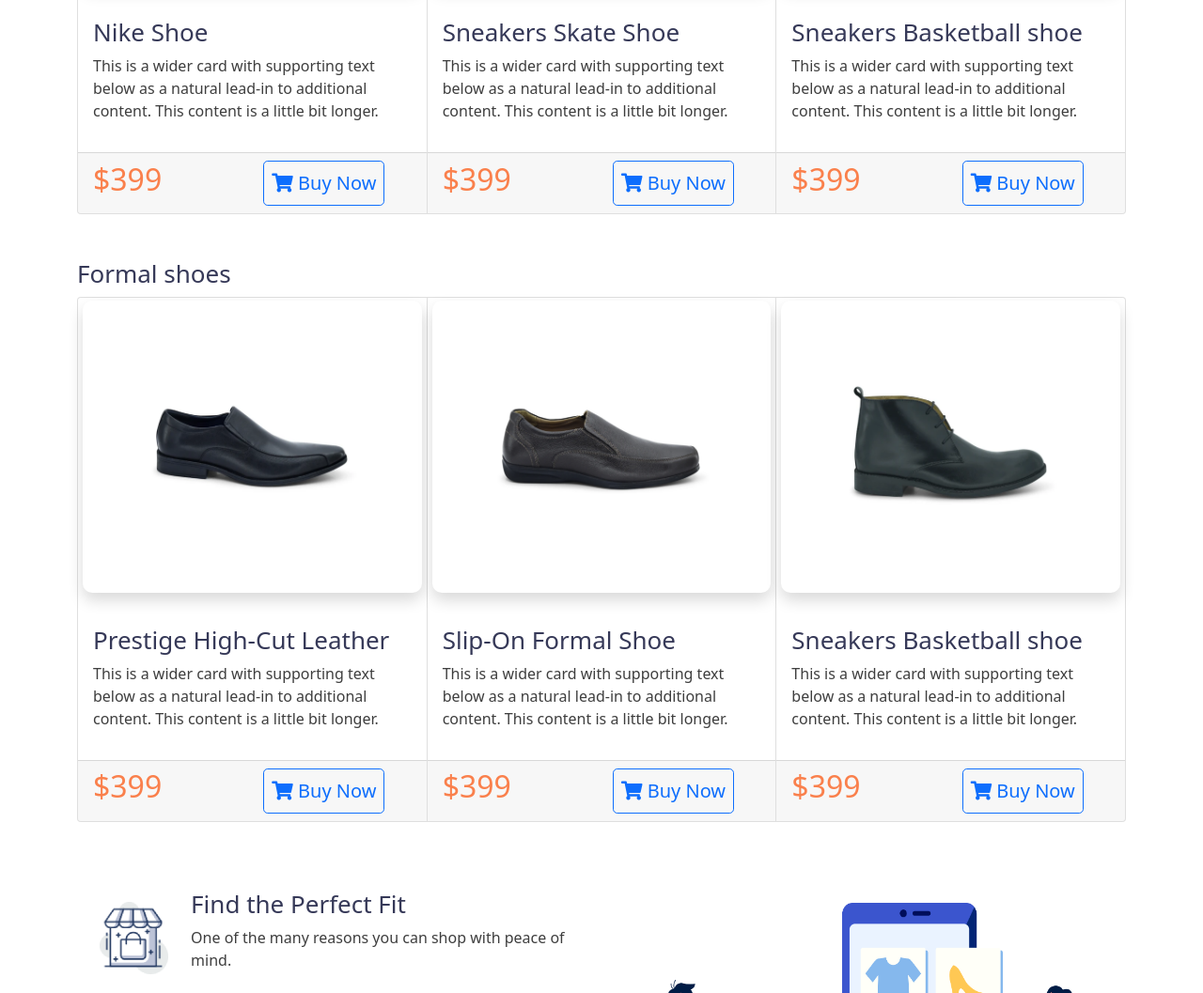
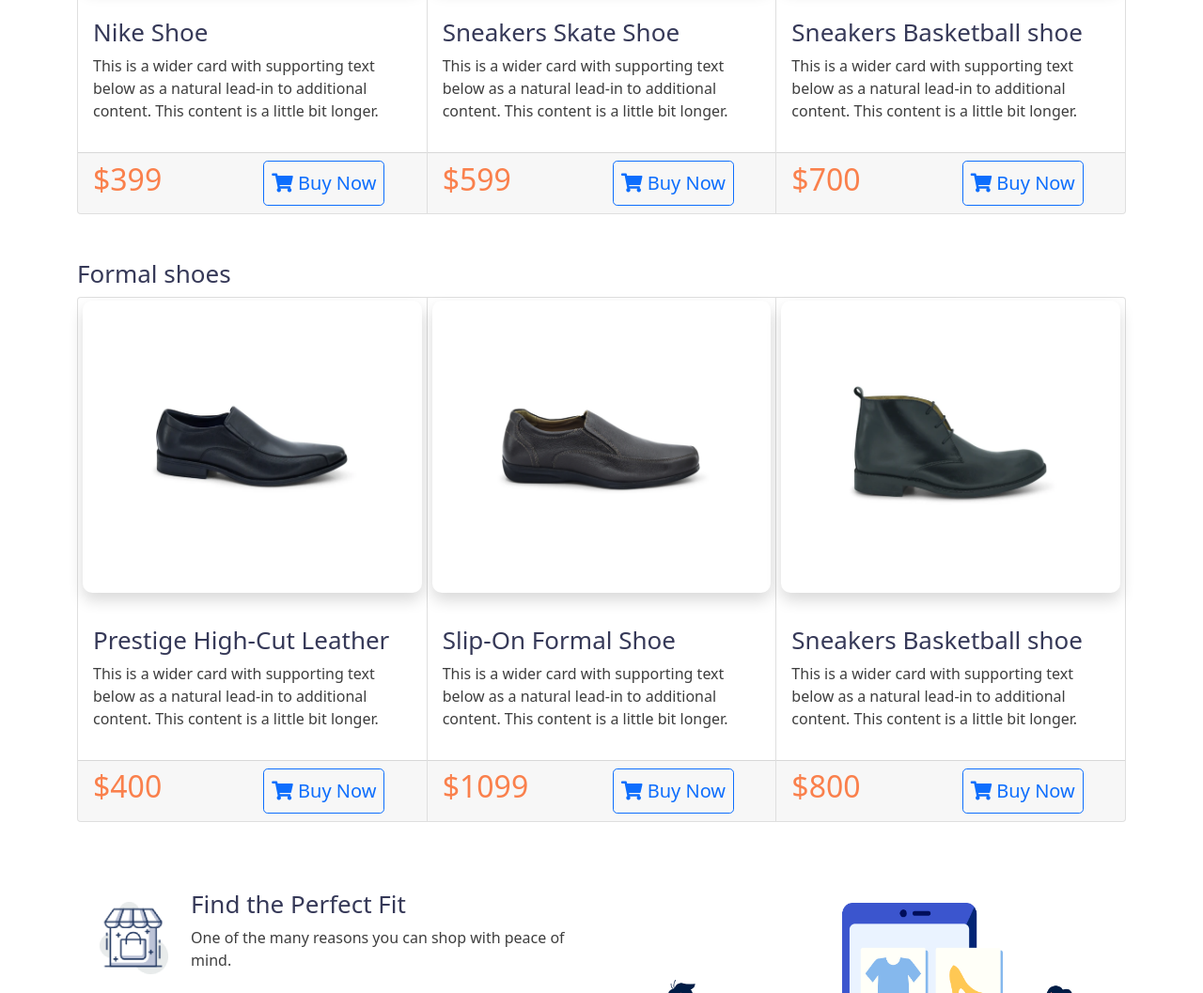
Before and after one commit to Ezazahmed16/Nike-World, a plain HTML site: page index.html in a window 1280 px wide. Shown: the part 968-2025 px from the top of the page at 94% size. Drawn offline with nearby package versions, Linux system fonts and the light colour scheme.

Commit message:
niki--world

```diff
--- a/index.html
+++ b/index.html
@@ -103,7 +103,7 @@
               </div>
               <div class="card-footer">
                 <div class="row d-flex align-items-center justify-content-center">
-                  <div class="col-6"><h2>$399</h2></div>
+                  <div class="col-6"><h2>$599</h2></div>
                   <div class="col-6">
                     <button type="button" class="btn btn-lg btn-outline-primary px-2"><i class="fas fa-shopping-cart"></i> Buy Now</button>
                   </div>
@@ -120,7 +120,7 @@
               </div>
               <div class="card-footer">
                 <div class="row d-flex align-items-center justify-content-center">
-                  <div class="col-6"><h2>$399</h2></div>
+                  <div class="col-6"><h2>$700</h2></div>
                   <div class="col-6">
                     <button type="button" class="btn btn-lg btn-outline-primary px-2"><i class="fas fa-shopping-cart"></i> Buy Now</button>
                   </div>
@@ -146,7 +146,7 @@
               </div>
               <div class="card-footer">
                 <div class="row d-flex align-items-center justify-content-center">
-                  <div class="col-6"><h2>$399</h2></div>
+                  <div class="col-6"><h2>$400</h2></div>
                   <div class="col-6">
                     <button type="button" class="btn btn-lg btn-outline-primary px-2"><i class="fas fa-shopping-cart"></i> Buy Now</button>
                   </div>
@@ -163,7 +163,7 @@
               </div>
               <div class="card-footer">
                 <div class="row d-flex align-items-center justify-content-center">
-                  <div class="col-6"><h2>$399</h2></div>
+                  <div class="col-6"><h2>$1099</h2></div>
                   <div class="col-6">
                     <button type="button" class="btn btn-lg btn-outline-primary px-2"><i class="fas fa-shopping-cart"></i> Buy Now</button>
                   </div>
@@ -180,7 +180,7 @@
               </div>
               <div class="card-footer">
                 <div class="row d-flex align-items-center justify-content-center">
-                  <div class="col-6"><h2>$399</h2></div>
+                  <div class="col-6"><h2>$800</h2></div>
                   <div class="col-6">
                     <button type="button" class="btn btn-lg btn-outline-primary px-2"><i class="fas fa-shopping-cart"></i> Buy Now</button>
                   </div>
```
